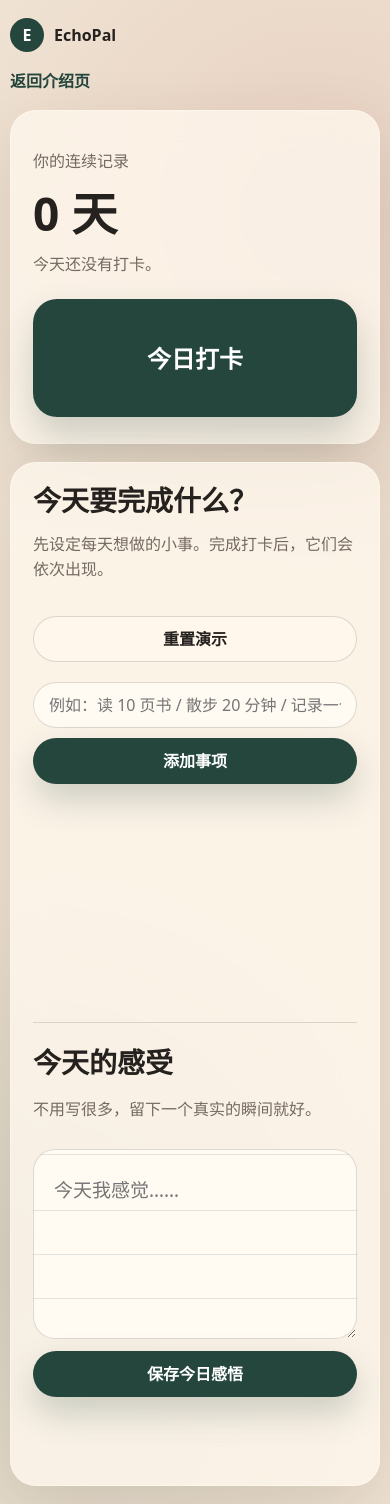
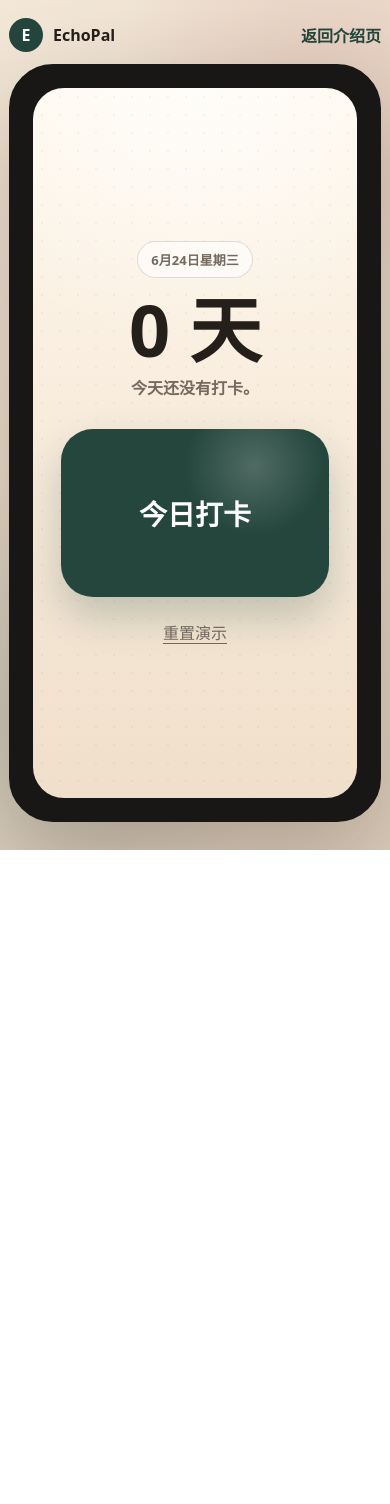
Before and after one commit to FocusJoeeeee/shudong, a website: page shudong-upload/outputs/echopal-app.html in a window 390 px wide. After the commit the page ends 850 px from the top, so only its background shows below. Drawn offline with Linux system fonts and the light colour scheme.

Commit message:
Update echopal-app.html

```diff
--- a/shudong-upload/outputs/echopal-app.html
+++ b/shudong-upload/outputs/echopal-app.html
@@ -6,14 +6,15 @@
   <title>EchoPal 产品界面</title>
   <style>
     :root {
-      --ink: #25211e;
-      --muted: #756a60;
+      --ink: #251f1b;
+      --muted: #74695f;
       --paper: #fff8ed;
-      --line: rgba(54, 43, 34, .16);
+      --line: rgba(66, 49, 37, .16);
       --green: #24463d;
-      --green-2: #587a6b;
+      --green-2: #5f806f;
       --rose: #bf6f67;
-      --gold: #c89a45;
+      --gold: #c79a45;
+      --blue: #55758c;
       --bg: #efe2d2;
     }
 
@@ -27,9 +28,10 @@
       color: var(--ink);
       font-family: ui-sans-serif, system-ui, -apple-system, BlinkMacSystemFont, "Segoe UI", sans-serif;
       background:
-        radial-gradient(circle at 82% 14%, rgba(191, 111, 103, .16), transparent 28%),
-        radial-gradient(circle at 10% 84%, rgba(88, 122, 107, .16), transparent 30%),
-        var(--bg);
+        radial-gradient(circle at 82% 12%, rgba(191, 111, 103, .18), transparent 26%),
+        radial-gradient(circle at 12% 84%, rgba(95, 128, 111, .2), transparent 30%),
+        linear-gradient(135deg, #f3e7d8, #dfcfbd);
+      overflow-x: hidden;
     }
 
     button,
@@ -43,10 +45,16 @@
       cursor: pointer;
     }
 
+    a {
+      color: var(--green);
+      font-weight: 800;
+      text-decoration: none;
+    }
+
     .shell {
-      width: min(1080px, calc(100% - 32px));
+      width: min(1120px, calc(100% - 32px));
       margin: 0 auto;
-      padding: 32px 0;
+      padding: 28px 0 36px;
     }
 
     .topbar {
@@ -54,7 +62,7 @@
       align-items: center;
       justify-content: space-between;
       gap: 16px;
-      margin-bottom: 18px;
+      margin-bottom: 22px;
     }
 
     .brand {
@@ -74,78 +82,122 @@
       background: var(--green);
     }
 
-    a {
-      color: var(--green);
-      font-weight: 800;
-      text-decoration: none;
+    .layout {
+      display: grid;
+      grid-template-columns: minmax(0, .86fr) minmax(360px, .62fr);
+      align-items: center;
+      gap: clamp(24px, 5vw, 70px);
+      min-height: calc(100vh - 112px);
     }
 
-    .app-shell {
-      display: grid;
-      grid-template-columns: 290px minmax(0, 1fr);
-      gap: 18px;
+    .copy h1 {
+      max-width: 620px;
+      margin: 0;
+      font-size: clamp(36px, 5vw, 64px);
+      line-height: 1.12;
+      letter-spacing: 0;
     }
 
-    .panel,
-    .workspace {
-      border: 1px solid rgba(255, 248, 237, .62);
-      border-radius: 26px;
-      background: rgba(255, 248, 237, .78);
-      box-shadow: 0 26px 70px rgba(55, 43, 33, .13);
-      backdrop-filter: blur(18px);
+    .copy p {
+      max-width: 560px;
+      color: var(--muted);
+      font-size: 18px;
+      line-height: 1.8;
     }
 
-    .panel {
-      padding: 22px;
-      align-self: start;
+    .phone {
+      position: relative;
+      width: min(390px, 100%);
+      min-height: 720px;
+      margin: 0 auto;
+      padding: 14px;
+      border: 10px solid #181715;
+      border-radius: 44px;
+      background: #181715;
+      box-shadow: 0 40px 100px rgba(45, 34, 26, .28);
+    }
+
+    .screen {
+      position: relative;
+      min-height: 672px;
+      overflow: hidden;
+      border-radius: 31px;
+      background:
+        radial-gradient(circle at 50% 0%, rgba(255, 255, 255, .7), transparent 36%),
+        linear-gradient(180deg, #fff8ed, #f0dfca);
+    }
+
+    .screen:before {
+      content: "";
+      position: absolute;
+      inset: 0;
+      pointer-events: none;
+      opacity: .35;
+      background-image: radial-gradient(rgba(54, 43, 34, .13) 1px, transparent 1px);
+      background-size: 18px 18px;
+    }
+
+    .view {
+      position: absolute;
+      inset: 0;
+      display: grid;
+      align-content: center;
+      padding: 28px;
+      opacity: 0;
+      pointer-events: none;
+      transform: translateY(24px);
+      transition: opacity .55s ease, transform .55s ease;
+    }
+
+    .view.active {
+      opacity: 1;
+      pointer-events: auto;
+      transform: translateY(0);
+    }
+
+    .view.leaving {
+      opacity: 0;
+      transform: translateY(-26px) scale(.98);
+    }
+
+    .date-pill {
+      justify-self: center;
+      margin-bottom: 18px;
+      padding: 8px 13px;
+      border: 1px solid var(--line);
+      border-radius: 999px;
+      color: var(--muted);
+      background: rgba(255, 255, 255, .58);
+      font-size: 13px;
+      font-weight: 900;
+    }
+
+    .check-view {
+      text-align: center;
     }
 
     .streak {
-      margin: 0 0 6px;
-      font-size: 46px;
-      line-height: 1;
+      margin: 0;
+      font-size: 88px;
+      line-height: .92;
+      letter-spacing: 0;
     }
 
-    .muted {
+    .streak-label {
+      margin: 12px 0 30px;
       color: var(--muted);
-      line-height: 1.55;
-    }
-
-    .primary,
-    .soft-button {
-      display: inline-flex;
-      align-items: center;
-      justify-content: center;
-      min-height: 46px;
-      padding: 0 18px;
-      border-radius: 999px;
-      font-weight: 900;
-      line-height: 1;
-      white-space: nowrap;
-    }
-
-    .primary {
-      color: #fff;
-      background: var(--green);
-      box-shadow: 0 16px 34px rgba(36, 70, 61, .22);
-    }
-
-    .soft-button {
-      color: var(--ink);
-      border: 1px solid var(--line);
-      background: rgba(255, 248, 237, .78);
+      font-weight: 800;
     }
 
     .check-card {
-      margin-top: 22px;
       perspective: 900px;
     }
 
     .check-button {
       position: relative;
       width: 100%;
-      min-height: 118px;
-      border-radius: 24px;
+      min-height: 168px;
+      border-radius: 32px;
       color: #fff;
       background: transparent;
       transform-style: preserve-3d;
@@ -158,7 +210,7 @@
 
     .check-button.fading {
       opacity: 0;
-      translate: 0 -14px;
+      translate: 0 -20px;
       pointer-events: none;
     }
 
@@ -167,146 +219,177 @@
       inset: 0;
       display: grid;
       place-items: center;
-      padding: 18px;
+      padding: 24px;
       border-radius: inherit;
       backface-visibility: hidden;
-      background: var(--green);
-      box-shadow: 0 18px 36px rgba(36, 70, 61, .22);
-      font-size: 24px;
+      background:
+        radial-gradient(circle at 72% 22%, rgba(255, 255, 255, .2), transparent 30%),
+        var(--green);
+      box-shadow: 0 20px 42px rgba(36, 70, 61, .24);
+      font-size: 28px;
       font-weight: 900;
     }
 
     .check-back {
-      background: var(--rose);
+      background:
+        radial-gradient(circle at 26% 22%, rgba(255, 255, 255, .22), transparent 30%),
+        var(--rose);
       transform: rotateY(180deg);
     }
 
-    .workspace {
-      padding: 22px;
+    .tasks-view {
+      align-content: stretch;
+      padding: 24px;
+    }
+
+    .screen-head {
+      position: relative;
+      z-index: 2;
+      padding-top: 20px;
+    }
+
+    .screen-head h2,
+    .diary-view h2 {
+      margin: 0;
+      font-size: 30px;
+      line-height: 1.15;
+    }
+
+    .screen-head p,
+    .diary-view p {
+      margin: 8px 0 0;
+      color: var(--muted);
+      line-height: 1.55;
+    }
+
+    .task-stream {
+      position: relative;
+      min-height: 390px;
+      margin-top: 18px;
+      margin-bottom: 88px;
       overflow: hidden;
     }
 
-    .workspace-head {
-      display: flex;
-      align-items: start;
-      justify-content: space-between;
-      gap: 18px;
-      margin-bottom: 20px;
+    .task-card {
+      position: absolute;
+      left: 0;
+      right: 0;
+      bottom: -86px;
+      display: grid;
+      grid-template-columns: 22px 1fr;
+      align-items: center;
+      gap: 12px;
+      min-height: 68px;
+      padding: 14px 15px;
+      border: 1px solid var(--line);
+      border-radius: 20px;
+      background: rgba(255, 255, 255, .72);
+      box-shadow: 0 16px 34px rgba(61, 46, 36, .1);
+      backdrop-filter: blur(12px);
+      z-index: 3;
+      transform: translateY(0);
+      animation: riseTask .75s cubic-bezier(.2, .8, .2, 1) forwards;
+      animation-delay: var(--delay);
     }
 
-    .workspace-head h1 {
-      margin: 0;
-      font-size: clamp(28px, 4vw, 42px);
-      line-height: 1.12;
-    }
-
-    .setup-row {
-      display: grid;
-      grid-template-columns: 1fr auto;
-      gap: 10px;
-      margin-bottom: 18px;
-    }
-
-    .setup-row input {
-      min-width: 0;
-      min-height: 46px;
-      padding: 0 15px;
-      border: 1px solid var(--line);
-      border-radius: 999px;
-      outline: 0;
-      background: #fffaf2;
-    }
-
-    .tasks {
-      display: grid;
-      gap: 12px;
-      min-height: 178px;
-      margin-bottom: 22px;
-    }
-
-    .task {
-      position: relative;
-      display: grid;
-      grid-template-columns: auto 1fr;
-      align-items: center;
-      gap: 12px;
-      padding: 15px;
-      border: 1px solid var(--line);
-      border-radius: 18px;
-      background: rgba(255, 255, 255, .58);
-      opacity: 0;
-      transform: translateY(18px);
-      transition: opacity .5s ease, transform .5s ease;
-      overflow: visible;
-    }
-
-    .task.visible {
-      opacity: 1;
-      transform: translateY(0);
-    }
-
-    .task input {
+    .task-card input {
       width: 20px;
       height: 20px;
       accent-color: var(--green);
     }
 
-    .task.shatter {
+    .task-card.completed {
+      pointer-events: none;
       animation: taskOut .52s ease forwards;
     }
 
     .particle {
       position: absolute;
-      left: 24px;
+      left: 28px;
       top: 50%;
       width: 6px;
       height: 6px;
       border-radius: 50%;
-      background: var(--gold);
       pointer-events: none;
-      animation: burst .72s ease-out forwards;
+      animation: burst .74s ease-out forwards;
     }
 
-    .diary {
-      display: grid;
-      gap: 12px;
-      padding-top: 18px;
-      border-top: 1px solid var(--line);
+    .to-diary {
+      position: absolute;
+      left: 24px;
+      right: 24px;
+      bottom: 24px;
+      display: inline-flex;
+      align-items: center;
+      justify-content: center;
+      min-height: 50px;
+      border-radius: 999px;
+      color: #fff;
+      background: var(--green);
+      box-shadow: 0 18px 36px rgba(36, 70, 61, .22);
+      font-weight: 900;
+      line-height: 1;
+      z-index: 2;
+      transform: translateY(24px);
+      opacity: 0;
+      transition: opacity .42s ease, transform .42s ease;
     }
 
-    .diary h2 {
-      margin: 0;
-      font-size: 28px;
+    .to-diary.show {
+      opacity: 1;
+      transform: translateY(0);
+    }
+
+    .diary-view {
+      align-content: start;
+      padding: 34px 24px;
     }
 
     textarea {
       width: 100%;
-      min-height: 190px;
-      padding: 18px 20px 22px;
+      min-height: 280px;
+      margin-top: 22px;
+      padding: 18px 18px 22px;
       border: 1px solid var(--line);
-      border-radius: 22px;
+      border-radius: 24px;
       outline: 0;
-      resize: vertical;
+      resize: none;
       color: var(--ink);
       background:
         repeating-linear-gradient(
           transparent 0 42px,
-          rgba(78, 113, 140, .16) 42px 43px,
+          rgba(85, 117, 140, .16) 42px 43px,
           transparent 43px 44px
         ),
-        #fffaf2;
+        rgba(255, 250, 242, .86);
       background-position: 0 18px;
-      font-size: 19px;
+      font-size: 18px;
       line-height: 44px;
     }
 
+    .primary {
+      display: inline-flex;
+      align-items: center;
+      justify-content: center;
+      min-height: 48px;
+      margin-top: 14px;
+      border-radius: 999px;
+      color: #fff;
+      background: var(--green);
+      box-shadow: 0 16px 34px rgba(36, 70, 61, .22);
+      font-weight: 900;
+      line-height: 1;
+    }
+
     .encourage {
-      min-height: 54px;
+      margin-top: 14px;
+      min-height: 64px;
       padding: 14px 16px;
       border-radius: 18px;
       background: rgba(36, 70, 61, .1);
       color: var(--green);
       font-weight: 900;
+      line-height: 1.55;
       opacity: 0;
       transform: translateY(10px);
       transition: opacity .45s ease, transform .45s ease;
@@ -317,11 +400,30 @@
       transform: translateY(0);
     }
 
+    .reset {
+      margin-top: 18px;
+      color: var(--muted);
+      background: transparent;
+      text-decoration: underline;
+      text-underline-offset: 4px;
+    }
+
+    @keyframes riseTask {
+      from {
+        opacity: 0;
+        transform: translateY(0) scale(.96);
+      }
+      to {
+        opacity: 1;
+        transform: translateY(var(--rise)) scale(1);
+      }
+    }
+
     @keyframes taskOut {
       to {
         opacity: 0;
-        transform: scale(.94) translateY(-8px);
-        filter: blur(2px);
+        transform: translateY(var(--rise)) scale(.98);
+        filter: blur(3px);
       }
     }
 
@@ -333,24 +435,40 @@
     }
 
     @media (max-width: 900px) {
-      .app-shell {
+      .layout {
         grid-template-columns: 1fr;
+      }
+
+      .copy {
+        order: 2;
       }
     }
 
     @media (max-width: 620px) {
       .shell {
-        width: min(100% - 20px, 1080px);
-        padding: 18px 0;
+        width: min(100% - 18px, 1120px);
+        padding: 18px 0 28px;
       }
 
-      .topbar,
-      .workspace-head {
-        display: grid;
+      .topbar {
+        margin-bottom: 12px;
       }
 
-      .setup-row {
-        grid-template-columns: 1fr;
+      .copy {
+        display: none;
+      }
+
+      .phone {
+        width: 100%;
+        min-height: calc(100vh - 86px);
+      }
+
+      .screen {
+        min-height: calc(100vh - 134px);
+      }
+
+      .streak {
+        font-size: 72px;
       }
     }
   </style>
@@ -359,54 +477,64 @@
   <div class="shell">
     <header class="topbar">
       <div class="brand"><span class="mark">E</span>EchoPal</div>
-      <a href="echopal-diary.html">返回介绍页</a>
+      <a href="index.html">返回介绍页</a>
     </header>
 
-    <div class="app-shell">
-      <aside class="panel">
-        <p class="muted">你的连续记录</p>
+    <div class="layout">
+      <section class="copy">
+        <h1>一天只做一个顺序：打卡、完成、写下感受。</h1>
+        <p>产品界面不再把所有功能同时摆出来。它像一个很轻的仪式：先确认今天，再让每日事项浮上来，最后留下今天的心情。</p>
+      </section>
+
+      <main class="phone">
+        <div class="screen">
+          <section class="view check-view active" id="checkView">
+            <div class="date-pill" id="todayText">今天</div>
             <h2 class="streak"><span id="streakCount">0</span> 天</h2>
-        <p class="muted" id="streakText">今天还没有打卡。</p>
+            <p class="streak-label" id="streakText">今天还没有打卡。</p>
             <div class="check-card">
               <button class="check-button" id="checkButton">
                 <span class="check-face">今日打卡</span>
                 <span class="check-face check-back">已完成</span>
               </button>
             </div>
-      </aside>
+            <button class="reset" id="resetDemo">重置演示</button>
+          </section>
 
-      <main class="workspace">
-        <div class="workspace-head">
-          <div>
-            <h1>今天要完成什么？</h1>
-            <p class="muted">先设定每天想做的小事。完成打卡后，它们会依次出现。</p>
+          <section class="view tasks-view" id="tasksView">
+            <div class="screen-head">
+              <h2>今天的小事</h2>
+              <p>从底部升起来，完成哪件就点掉哪件。</p>
             </div>
-          <button class="soft-button" id="resetDemo">重置演示</button>
-        </div>
+            <div class="task-stream" id="taskStream"></div>
+            <button class="to-diary" id="toDiary">我完成了，记录下今天的感受吧</button>
+          </section>
 
-        <div class="setup-row">
-          <input id="taskInput" placeholder="例如：读 10 页书 / 散步 20 分钟 / 记录一个灵感">
-          <button class="primary" id="addTask">添加事项</button>
-        </div>
-
-        <div class="tasks" id="tasks"></div>
-
-        <div class="diary">
-          <div>
+          <section class="view diary-view" id="diaryView">
             <h2>今天的感受</h2>
-            <p class="muted">不用写很多，留下一个真实的瞬间就好。</p>
-          </div>
+            <p>写一句也可以。真实比完整更重要。</p>
             <textarea id="diaryText" placeholder="今天我感觉……"></textarea>
             <button class="primary" id="saveDiary">保存今日感悟</button>
             <div class="encourage" id="encourage">写完后，这里会出现一句鼓励。</div>
+          </section>
         </div>
       </main>
     </div>
   </div>
 
   <script>
-    const storageKey = "echopal-simple-state";
+    const storageKey = "echopal-flow-state";
     const defaultTasks = ["记录一个灵感", "整理一件小事", "写下今天的感受"];
+    const encouragements = [
+      "今天你已经完成了一次很重要的回来。明天不用很厉害，只要继续出现。",
+      "把感受写下来，本身就是在照顾自己。明天再来，哪怕只留一句也很好。",
+      "你没有让今天悄悄溜走，它被你接住了。明天继续，一点点就够。",
+      "连续不是用来逼自己的，是用来证明你正在慢慢靠近想成为的人。",
+      "今天的小事已经落地，今天的心情也有了位置。明天再回来看看它们。",
+      "不用把一天过得完美。能打卡、能完成一点、能写下感受，就已经很珍贵。",
+      "你给今天留了一盏灯。明天打开这里时，它还会亮着。"
+    ];
+
     let state = loadState();
 
     function loadState() {
@@ -416,7 +544,8 @@
         streak: 0,
         checkedDate: "",
         tasks: defaultTasks.map((text, index) => ({ id: Date.now() + index, text, done: false })),
-        diary: ""
+        diary: "",
+        lastEncouragement: -1
       };
     }
 
@@ -428,88 +557,131 @@
       return new Date().toISOString().slice(0, 10);
     }
 
-    function render() {
+    function setView(nextId) {
+      document.querySelectorAll(".view").forEach(view => {
+        view.classList.toggle("active", view.id === nextId);
+        view.classList.remove("leaving");
+      });
+    }
+
+    function transitionTo(currentId, nextId, delay = 420) {
+      const current = document.querySelector(`#${currentId}`);
+      if (current) current.classList.add("leaving");
+      setTimeout(() => setView(nextId), delay);
+    }
+
+    function renderCheck() {
       const checked = state.checkedDate === todayKey();
       document.querySelector("#streakCount").textContent = state.streak;
-      document.querySelector("#streakText").textContent = checked ? "今天已经回来过了，明天继续。" : "今天还没有打卡。";
+      document.querySelector("#streakText").textContent = checked ? "今天已经回来过了。" : "今天还没有打卡。";
       document.querySelector("#checkButton").classList.toggle("done", checked);
       document.querySelector("#checkButton").classList.toggle("fading", checked);
       document.querySelector("#diaryText").value = state.diary || "";
-      renderTasks(checked);
       saveState();
     }
 
-    function renderTasks(show) {
-      const tasksEl = document.querySelector("#tasks");
-      tasksEl.innerHTML = "";
+    function renderTasks() {
+      const stream = document.querySelector("#taskStream");
+      stream.innerHTML = "";
       state.tasks.forEach((task, index) => {
         const row = document.createElement("label");
-        row.className = `task ${show ? "visible" : ""}`;
-        row.style.transitionDelay = show ? `${index * 90}ms` : "0ms";
-        row.innerHTML = `<input type="checkbox" ${task.done ? "checked" : ""}><span>${task.text}</span>`;
-        row.querySelector("input").addEventListener("change", event => {
-          if (event.target.checked) completeTask(row, task.id);
+        row.className = "task-card";
+        row.style.setProperty("--delay", `${index * 160}ms`);
+        row.style.setProperty("--rise", `${-168 - index * 82}px`);
+        row.innerHTML = `<input type="checkbox" aria-label="完成"><span>${task.text}</span>`;
+        row.addEventListener("click", event => {
+          event.preventDefault();
+          completeTask(row, task.id);
         });
-        tasksEl.appendChild(row);
+        stream.appendChild(row);
       });
+      const showDelay = Math.max(760, state.tasks.length * 160 + 560);
+      setTimeout(() => document.querySelector("#toDiary").classList.add("show"), showDelay);
     }
 
     function completeTask(row, id) {
-      for (let i = 0; i < 26; i++) {
+      if (row.dataset.completed === "true") return;
+      row.dataset.completed = "true";
+      const checkbox = row.querySelector("input");
+      if (checkbox) {
+        checkbox.checked = true;
+        checkbox.disabled = true;
+      }
+      for (let i = 0; i < 30; i++) {
         const particle = document.createElement("span");
         particle.className = "particle";
-        particle.style.setProperty("--x", `${Math.cos(i) * (50 + Math.random() * 80)}px`);
-        particle.style.setProperty("--y", `${Math.sin(i * 1.7) * (30 + Math.random() * 70)}px`);
+        particle.style.setProperty("--x", `${Math.cos(i * .74) * (42 + Math.random() * 96)}px`);
+        particle.style.setProperty("--y", `${Math.sin(i * 1.3) * (30 + Math.random() * 88)}px`);
         particle.style.background = i % 3 === 0 ? "var(--rose)" : i % 3 === 1 ? "var(--gold)" : "var(--green-2)";
         row.appendChild(particle);
       }
-      row.classList.add("shatter");
+      row.classList.add("completed");
       setTimeout(() => {
         state.tasks = state.tasks.filter(task => task.id !== id);
         saveState();
-        renderTasks(true);
+        row.remove();
       }, 560);
     }
 
+    function randomEncouragement() {
+      let next = Math.floor(Math.random() * encouragements.length);
+      if (encouragements.length > 1) {
+        while (next === state.lastEncouragement) {
+          next = Math.floor(Math.random() * encouragements.length);
+        }
+      }
+      state.lastEncouragement = next;
+      return encouragements[next];
+    }
+
+    document.querySelector("#todayText").textContent = new Intl.DateTimeFormat("zh-CN", {
+      month: "long",
+      day: "numeric",
+      weekday: "long"
+    }).format(new Date());
+
     document.querySelector("#checkButton").addEventListener("click", () => {
-      if (state.checkedDate === todayKey()) return;
+      if (state.checkedDate === todayKey()) {
+        transitionTo("checkView", "tasksView");
+        setTimeout(renderTasks, 480);
+        return;
+      }
       state.checkedDate = todayKey();
       state.streak += 1;
       saveState();
-      render();
-      setTimeout(() => document.querySelector("#checkButton").classList.add("fading"), 780);
-      setTimeout(() => renderTasks(true), 940);
+      renderCheck();
+      setTimeout(() => document.querySelector("#checkButton").classList.add("fading"), 760);
+      setTimeout(() => {
+        transitionTo("checkView", "tasksView", 320);
+        setTimeout(renderTasks, 360);
+      }, 1180);
     });
 
-    document.querySelector("#addTask").addEventListener("click", () => {
-      const input = document.querySelector("#taskInput");
-      const text = input.value.trim();
-      if (!text) return;
-      state.tasks.push({ id: Date.now(), text, done: false });
-      input.value = "";
-      saveState();
-      renderTasks(state.checkedDate === todayKey());
+    document.querySelector("#toDiary").addEventListener("click", () => {
+      document.querySelector("#toDiary").classList.remove("show");
+      transitionTo("tasksView", "diaryView");
     });
 
     document.querySelector("#saveDiary").addEventListener("click", () => {
       const text = document.querySelector("#diaryText").value.trim();
       state.diary = text;
+      const encourage = document.querySelector("#encourage");
+      encourage.textContent = text ? randomEncouragement() : "哪怕只写一句也可以。今天先到这里，明天继续。";
+      encourage.classList.add("show");
       saveState();
-      const encourage = document.querySelector("#encourage");
-      encourage.textContent = text
-        ? "你已经把今天好好接住了。明天再回来打卡，继续让这些小事发光。"
-        : "哪怕只写一句也可以。今天先到这里，明天继续。";
-      encourage.classList.add("show");
     });
 
     document.querySelector("#resetDemo").addEventListener("click", () => {
       localStorage.removeItem(storageKey);
       state = loadState();
+      document.querySelector("#checkButton").classList.remove("done", "fading");
+      document.querySelector("#toDiary").classList.remove("show");
       document.querySelector("#encourage").classList.remove("show");
-      render();
+      setView("checkView");
+      renderCheck();
     });
 
-    render();
+    renderCheck();
   </script>
 </body>
 </html>
```
Lines whose indentation alone changed are shown as unchanged.
